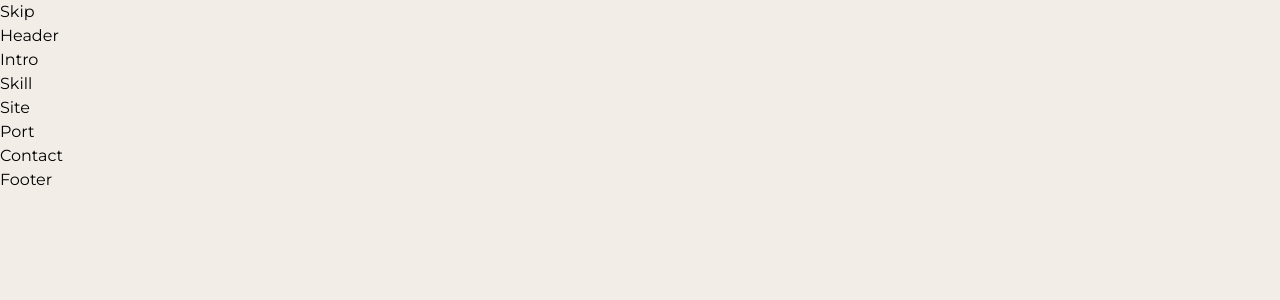
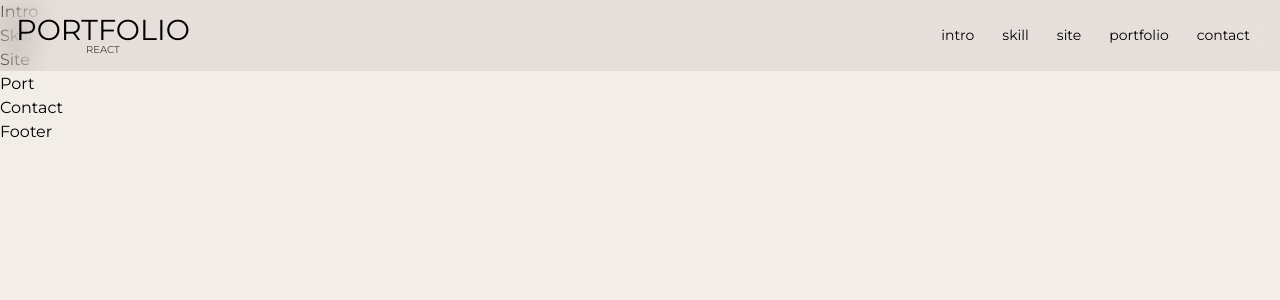
Before and after one commit to hongjongmun/port2023-react, a React (Create React App) app: page / in a window 1280 px wide. Shown: the top 300 px of the page. Built offline with nearby package versions, Linux system fonts and the light colour scheme; a small style sheet from the web is missing; the HTML template or start-up script is replaced by a standard one; a web font is replaced by a local one.

Commit message:
헤더작업 완료

```diff
--- a/src/assets/scss/section/_header.scss
+++ b/src/assets/scss/section/_header.scss
@@ -0,0 +1,128 @@
+#header {
+    @include position-fixed;
+    z-index: 10000;
+}
+
+.header__inner {
+    @include flex-between;
+    background-color: rgba(116, 99, 99, 0.1);
+    backdrop-filter: blur(15px);
+    padding: 1rem;
+
+    .header__logo {
+        font-size: 0.9rem;
+        text-align: center;
+        text-transform: uppercase;
+        line-height: 1;
+
+        em {
+            font-size: 10px;
+            display: block;
+            color: var(--black200);
+        }
+    }
+    .header__nav {
+
+        @media (max-width: 800px) {
+            display: none;
+
+            &.show {
+                display: block;
+
+                ul {
+                    display: block;
+                    position: absolute;
+                    right: 0;
+                    top: 68px;
+                    background-color: rgba(116, 99, 99, 0.1);
+                    backdrop-filter: blur(15px);
+                    z-index: 10000;
+                    min-width: 150px;
+                    padding: 20px 0;
+
+                    li {
+                        display: block;
+                        text-align: right;
+
+                        a {
+                            display: inline-block;
+                            padding: 10px;
+                        }
+                    }
+                }
+            }
+            &.show + .header__nav__mobile span::before{
+                width: 20px;
+            }
+            &.show + .header__nav__mobile span::after{
+                width: 20px;
+            }
+        }
+
+        li {
+            display: inline;
+
+            a {
+                transform: uppercase;
+                font-size: 14px;
+                padding: 14px;
+                position: relative;
+
+                &::before {
+                    content: '';
+                    width: calc(100% - 28px);
+                    height: 1px;
+                    background-color: var(--black);
+                    position: absolute;
+                    left: 14px;
+                    bottom: 10px;
+                    transform: scaleX(0);
+                    transition: all 0.3s;
+                }
+                &:hover::before {
+                    transform: scaleX(1);
+                }
+            }
+        }
+    }
+    .header__nav__mobile {
+        display: none;
+        width: 40px;
+        height: 40px;
+        cursor: pointer;
+
+        @media (max-width: 800px) {
+            display: block;
+        }
+
+        span {
+            display: block;
+            width: 40px;
+            height: 2px;
+            background-color: var(--black);
+            margin-top: 19px;
+            position: relative;
+
+            &::before {
+                content: "";
+                width: 40px;
+                height: 2px;
+                background-color: var(--black);
+                position: absolute;
+                right: 0;
+                top: 6px;
+                transition: width 0.3s;
+            }
+            &::after {
+                content: "";
+                width: 40px;
+                height: 2px;
+                background-color: var(--black);
+                position: absolute;
+                left: 0;
+                bottom: 6px;
+                transition: width 0.3s;
+            }
+        }
+    }
+}
--- a/src/components/Header.jsx
+++ b/src/components/Header.jsx
@@ -1,9 +1,66 @@
-import React from 'react'
+import React, { useState } from "react";
+
+const headerNav = [
+    {
+        title: "intro",
+        url: "#intro"
+    },
+    {
+        title: "skill",
+        url: "#skill"
+    },
+    {
+        title: "site",
+        url: "#site"
+    },
+    {
+        title: "portfolio",
+        url: "#port"
+    },
+    {
+        title: "contact",
+        url: "#contact"
+    }
+];
 
 const Header = () => {
-  return (
-    <div>Header</div>
-  )
+    const [show, setShow] = useState(false);
+
+    const toggleMenu = () => {
+        setShow((prevShow) => !prevShow)
+    }
+
+    return (
+        <header id="header" role="banner">
+            <div className="header__inner">
+                <div className="header__logo">
+                    <h1>
+                        <a href="/">portfolio<em>react</em></a>
+                    </h1>
+                </div>
+                <nav className={`header__nav ${show ? "show" : ""}`} role="navigation" aria-label="메인 메뉴">
+                    <ul>
+                        {headerNav.map((nav, key) => (
+                            <li key={key}>
+                                <a href={nav.url}>{nav.title}</a>
+                            </li>
+                        ))}
+                    </ul>
+                </nav>
+                <div
+                    className="header__nav__mobile"
+                    id="headerToggle"
+                    aria-controls="primary-menu"
+                    aria-expanded={show ? "true" : "false"}
+                    role="button"
+                    tabIndex="0"
+                    onClick={toggleMenu}
+                >
+                    <span></span>
+                </div>
+            </div>
+        </header>
+    )
 }
 
 export default Header
--- a/src/components/Intro.jsx
+++ b/src/components/Intro.jsx
@@ -1,4 +1,4 @@
-import React from 'react'
+import React from "react"
 
 const Intro = () => {
   return (
--- a/src/components/Skip.jsx
+++ b/src/components/Skip.jsx
@@ -1,9 +1,17 @@
 import React from 'react'
 
 const Skip = () => {
-  return (
-    <div>Skip</div>
-  )
+    return (
+        <div id="skip">
+            <a href="#header">헤더 영역 바로가기</a>
+            <a href="#intro">소개 영역 바로가기</a>
+            <a href="#skill">스킬 영역 바로가기</a>
+            <a href="#site">사이트 영역 바로가기</a>
+            <a href="#port">포트폴리오 영역 바로가기</a>
+            <a href="#contact">연락처 영역 바로가기</a>
+            <a href="#footer">푸터 영역 바로가기</a>
+        </div>
+    )
 }
 
 export default Skip
```
